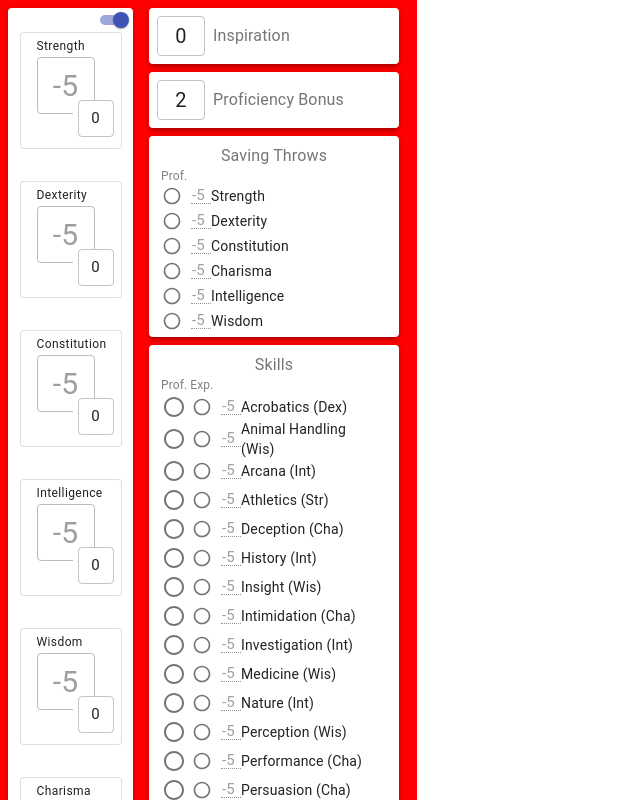
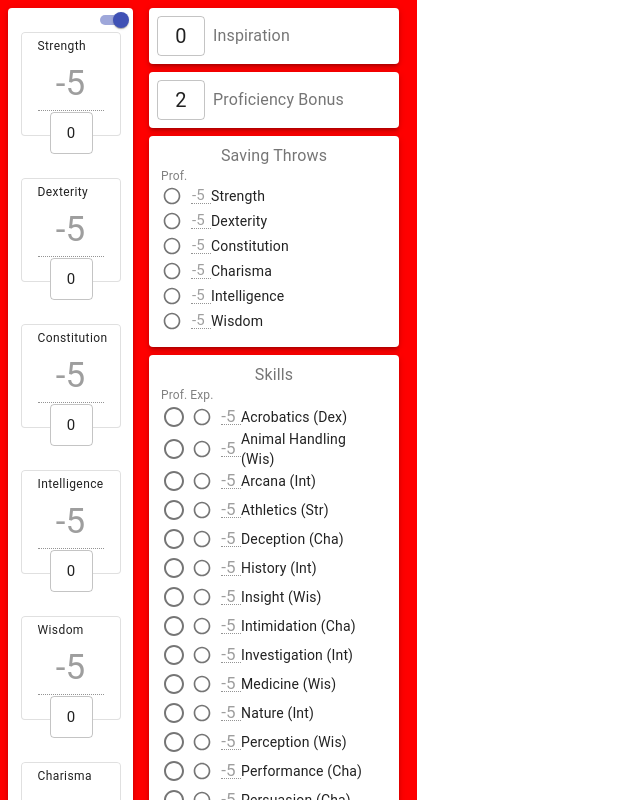
Before and after one commit to elchung/DnD-Character-Sheets, a Next.js app: page / in a window 1280 px wide. Shown: the top 800 px of the page, without its empty margins (0-640 px from the left). Built offline with nearby package versions, Linux system fonts and the light colour scheme.

Commit message:
adding more blocks now

```diff
--- a/pages/CharacterSheet/AbilityScoresComponent.jsx
+++ b/pages/CharacterSheet/AbilityScoresComponent.jsx
@@ -5,7 +5,7 @@ import Grid from '@material-ui/core/Grid';
 import PropTypes from 'prop-types';
 import BaseAbilityScoreComponent from './BaseAbilityScoreComponent';
 
-export const AbilityScoreComponent = ({
+const AbilityScoreComponent = ({
   scoreOnTop,
   setScoreOnTop,
   abilityScores,
@@ -23,7 +23,7 @@ export const AbilityScoreComponent = ({
 
         />
       </Grid>
-      <Grid container spacing={4} direction="column" justify="center" alignItems="center" wrap="nowrap">
+      <Grid container spacing={2} direction="column" justify="center" alignItems="center" wrap="nowrap">
         {Object.keys(abilityScores).map((ability) => (
           <Grid item>
             <BaseAbilityScoreComponent
--- a/pages/CharacterSheet/BaseAbilityScoreComponent.jsx
+++ b/pages/CharacterSheet/BaseAbilityScoreComponent.jsx
@@ -6,6 +6,7 @@ import TextField from '@material-ui/core/TextField';
 import Box from '@material-ui/core/Box';
 import PropTypes from 'prop-types';
 import { scoreToModifier } from '../Utils/abilityScoreUtils';
+import Badge from '@material-ui/core/Badge';
 
 export const BaseAbilityScoreComponent = ({
   ability,
@@ -30,30 +31,36 @@ export const BaseAbilityScoreComponent = ({
   };
 
   return (
-    <Card variant="outlined" style={{ width: 100, height: 115 }}>
+    <Card elevation={0} style={{ width: 100, height: 130 }}>
+      <Card elevation={3} variant='outlined'>
         <CardContent style={{ paddingTop: 3 }}>
           <Typography align="center" noWrap gutterBottom variant="caption">
             {`${ability.charAt(0).toUpperCase() + ability.slice(1)}`}
           </Typography>
-        <div>
           <TextField
             id={`${ability}-ability-maintext`}
             value={mainText}
             onChange={handleChange}
             onBlur={handleBlur}
             disabled={!scoreOnTop}
-            variant="outlined"
+            underlineShow={false}
             inputProps={{
               style: {
-                fontSize: 30,
-                width: 30,
-                height: 20,
+                fontSize: 35,
                 textAlign: 'center',
               },
             }}
           />
-        </div>
-        <Box p={2} position="relative" bottom={30} left={25} zIndex="tooltip">
+        </CardContent>
+      </Card>
+      <Box
+        p={2}
+        position="relative"
+        bottom={40}
+        left={13}
+        zIndex="tooltip"
+        style={{ width: 5, height: 5 }}
+      >
         <TextField
           id={`${ability}-ability-subtext`}
           value={subText}
@@ -64,17 +71,14 @@ export const BaseAbilityScoreComponent = ({
           inputProps={{
             style: {
               fontSize: 15,
-                width: 18,
-                height: 0,
+              width: 15,
+              height: 5,
               textAlign: 'center',
-                marginLeft: -5,
-                marginRight: -5,
               background: 'white',
             },
           }}
         />
       </Box>
-      </CardContent>
     </Card>
   );
 };
--- a/pages/CharacterSheet/InspirationComponent.jsx
+++ b/pages/CharacterSheet/InspirationComponent.jsx
@@ -5,7 +5,7 @@ import Typography from '@material-ui/core/Typography';
 import PropTypes from 'prop-types';
 import CardActions from '@material-ui/core/CardActions';
 
-export const InspirationComponent = ({
+const InspirationComponent = ({
   inspiration,
   setInspiration,
   style,
--- a/pages/CharacterSheet/ProficiencyBonusComponent.jsx
+++ b/pages/CharacterSheet/ProficiencyBonusComponent.jsx
@@ -5,7 +5,7 @@ import Typography from '@material-ui/core/Typography';
 import PropTypes from 'prop-types';
 import CardActions from '@material-ui/core/CardActions';
 
-export const ProficiencyBonusComponent = ({
+const ProficiencyBonusComponent = ({
   proficiencyBonus,
   setProficiencyBonus,
   style,
--- a/pages/CharacterSheet/SavingThrowsComponent.jsx
+++ b/pages/CharacterSheet/SavingThrowsComponent.jsx
@@ -27,7 +27,7 @@ const theme = createMuiTheme({
   },
 });
 
-export const SkillsComponent = ({
+const SkillsComponent = ({
   abilityScores,
   proficiencyBonus,
   savingThrowProficiencies,
--- a/pages/CharacterSheet/SkillsComponent.jsx
+++ b/pages/CharacterSheet/SkillsComponent.jsx
@@ -22,15 +22,6 @@ const theme = createMuiTheme({
   },
 });
 
-export const SkillsComponent = ({
-  abilityScores,
-  proficiencyBonus,
-  skillProficiencies,
-  setSkillProficiencies,
-  expertise,
-  setExpertise,
-  style,
-}) => {
 const skills = {
   'Acrobatics (Dex)': 'dexterity',
   'Animal Handling (Wis)': 'wisdom',
@@ -52,6 +43,15 @@ export const SkillsComponent = ({
   'Survival (Wis)': 'wisdom',
 };
 
+const SkillsComponent = ({
+  abilityScores,
+  proficiencyBonus,
+  skillProficiencies,
+  setSkillProficiencies,
+  expertise,
+  setExpertise,
+  style,
+}) => {
   const handleProficiencyCheckboxClick = (event) => {
     if (skillProficiencies.has(event.target.name)) {
       const newSkills = new Set([...skillProficiencies]);
@@ -107,7 +107,7 @@ export const SkillsComponent = ({
               disabled
               inputProps={{
                 style: {
-                  fontSize: 15,
+                  fontSize: 17,
                   width: 25,
                   height: 3,
                   textAlign: 'center',
--- a/pages/index.jsx
+++ b/pages/index.jsx
@@ -9,8 +9,8 @@ import InspirationComponent from './CharacterSheet/InspirationComponent';
 const style = {
   elevation: 3,
   headerStyle: { marginTop: -2, marginBottom: -2 },
-  skillComponent: { width: 250, paddingBottom: 10, paddingTop: 10 },
-  savingThrowComponent: { width: 250, paddingBottom: 10, paddingTop: 10 },
+  skillComponent: { width: 250, paddingBottom: 20, paddingTop: 10 },
+  savingThrowComponent: { width: 250, paddingBottom: 20, paddingTop: 10 },
   proficiencyComponent: { width: 250 },
   inspirationComponent: { width: 250 },
   skillComponentListItem: {
```
Also changed, not shown: pages/CharacterSheet/CombatStatsComponent.jsx (+68 -0 lines), pages/CharacterSheet/LeftColumn/LeftColumnComponent.jsx (added), public/vercel.svg (deleted), 1 other file (tests, documents, lock files or other folders). Lines whose indentation alone changed are shown as unchanged.
